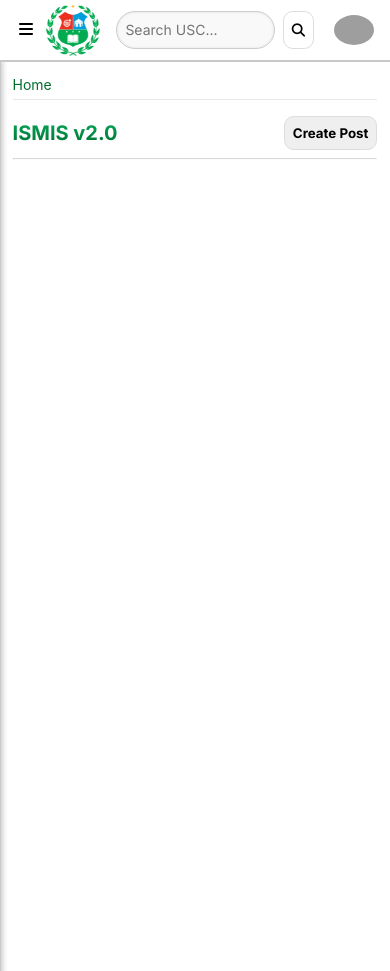
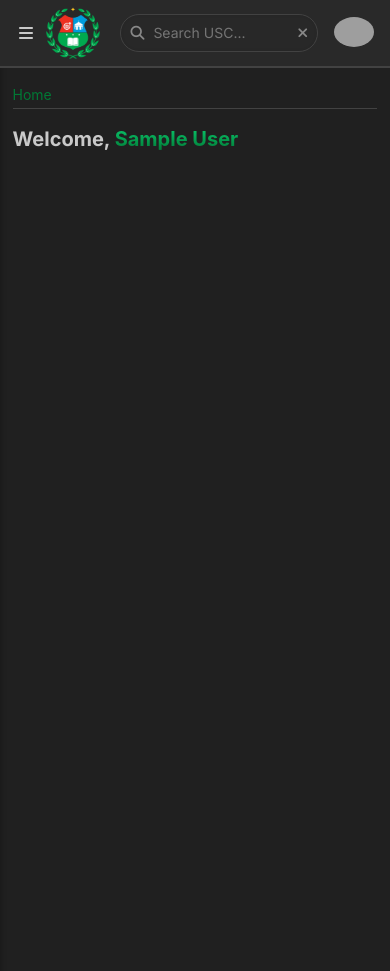
Before and after one commit to devliqht/schola, a PHP site: page /pages/home.php in a window 390 px wide. Run offline with PHP 8.4, Linux system fonts and the light colour scheme; the visitor is signed in with stand-in values (Sample User, id 1); data that the repository does not hold is empty; grey boxes are pictures that could not be loaded.

Commit message:
CHANGES: massive changes too many to write idk

```diff
--- a/api/config.php
+++ b/api/config.php
@@ -1,6 +1,13 @@
+<!-- <?php
+    //define("DB_HOST", "localhost:3306");
+    //define("DB_USER", "s22103604_chiase");
+    //define("DB_PASS", "sonicdravice");
+    //define("DB_NAME", "s22103604_chiase");
+?> -->
+
 <?php
-    define("DB_HOST", "localhost:3306");
-    define("DB_USER", "s22103604_chiase");
-    define("DB_PASS", "sonicdravice");
-    define("DB_NAME", "s22103604_chiase");
+    define("DB_HOST", "localhost");
+    define("DB_USER", "root");
+    define("DB_PASS", "");
+    define("DB_NAME", "chiase");
 ?>
--- a/components/render-header.php
+++ b/components/render-header.php
@@ -4,17 +4,20 @@ function render_header() {
     <header class="header px-4">
         <div class="flex flex-row align-center" style="gap: 0.4rem;">
             <div class="sidebar-toggle-wrapper">
-                <button id="sidebar-toggle" class="sidebar-toggle"><i class="fa-solid fa-bars fa-xs" style="color: black; text-decoration: none;"></i></button>
+                <button id="sidebar-toggle" class="sidebar-toggle"><i class="fa-solid fa-bars fa-xs text-white" style="text-decoration: none;"></i></button>
             </div>
             <div class="branding p-1">
-                <img class="logo" src="../assets/logo.png" />
-                <div class="header-search-container">
-                    <form id="header-search-form" action="../validation/search.php" method="GET">
-                        <input type="text" class="header-search-input text-sm w-full" style="margin: 0;" placeholder="Search USC..." id="search-input">
-                        <button type="submit" class="interaction inter-400 rounded-full" style="background:rgb(255, 255, 255);"><i class="fa-solid fa-magnifying-glass" style="color: black; text-decoration: none;"></i></button>
-                    </form>
+                <img class="logo" src="../assets/logo.png"/>
+            </div>
+        </div>
+        <div class="header-search-container" style="flex-grow: 0.5;">
+            <form id="header-search-form" action="../validation/search.php" method="GET">
+                <div class="header-search-wrapper">
+                    <i class="fa-solid fa-magnifying-glass search-icon"></i>
+                    <input type="text" class="header-search-input text-sm w-full" placeholder="Search USC..." id="search-input">
+                    <i class="fa-solid fa-xmark clear-search" id="clear-search"></i>
                 </div>
-            </div>
+            </form>
         </div>
         <div class="header-nav-links">
             <div class="link-wrapper"><a href="announcements.php" class="text-base inter-600">Announcements</a></div>
@@ -36,9 +39,28 @@ function render_header() {
         ?>
         <div class="flex flex-row align-center gap-4">
             <div class="flex flex-col header-text">
-                <a href="home.php" class="decoration-none"><h1 class="gradient-text inter-700 text-xl tracking-tight">University of San Carlos</h1></a>
+            <a href="create-post.php" ><button class="interaction inter-600 text-sm"><i class="fa-solid fa-plus"></i> Create</button></a>
             </div>
-            <img class="header-account-picture" src="<?php echo $profilePicture; ?>" alt="Pfp"/>
+            <div class="header-account-container">
+                <img class="header-account-picture" src="<?php echo $profilePicture; ?>" alt="Profile Picture">
+                <div class="account-modal" id="accountModal">
+                    <div class="account-modal-content">
+                        <h1 class="gradient-text text-lg inter-700">My Account</h1>
+                        <div class="user-info">
+                            <img class="header-account-picture" src="<?php echo $profilePicture; ?>" alt="Pfp"/>
+                                <div class="user-details">
+                                    <a class="text-base inter-700 gradient-text" href="profile.php?id=<?= $_SESSION['id']; ?>">
+                                        <?= htmlspecialchars($_SESSION['full_name']) ?>
+                                    </a>
+                                    <p class="text-xs inter-400 text-white">Profile</p>
+                                </div>
+                            </div>
+                        <a href="account.php" class="modal-item"><i class="fa-solid fa-user-gear"></i>Settings</a>
+                        <a href="../logout.php" class="modal-item"><i class="fa-solid fa-right-from-bracket"></i>Sign out</a>
+                        <!-- Add more menu items here as needed -->
+                    </div>
+                </div>
+            </div>
         </div>
     </header>
     <?php
--- a/components/render-post.php
+++ b/components/render-post.php
@@ -13,7 +13,7 @@ function render_post($post) {
         $profilePicture = !empty($post['profile_picture']) ? "../uploads/profile_pictures/" . $post['profile_picture'] : $defaultProfilePicture;
     ?>
     <a class="post-link" href="post.php?id=<?php echo htmlspecialchars($post['id']); ?>">
-    <div class="recent-discussion p-3">
+    <div class="recent-discussion p-4">
         <div class="flex flex-col gap-4">
             <div class="flex flex-row gap-4 align-center">
                     <div class="flex flex-col w-10 h-10">
@@ -21,17 +21,17 @@ function render_post($post) {
                     </div>
                     <div class="flex flex-col">
                         <h1 class="inter-700 text-base flex flex-row align-center" style="gap: 0.4rem;"><span class="gradient-text"><?= $post['full_name'] ?></span><div class="text-xs inter-300 post-date" data-timestamp="<?php echo $post['created_at']; ?>" style="color:rgb(97, 97, 97);"></div></h1>
-                        <h1 class="inter-300 text-xs">@<?= $post['username'] ?></h1>
+                        <h1 class="inter-300 text-xs text-white">@<?= $post['username'] ?></h1>
                     </div>
             </div>
             <div class="flex flex-col">
                 <div class="flex flex-row align-center">
-                    <h2 class="text-lg inter-700 pr-2"><?php echo htmlspecialchars($post['title']); ?></h2>
+                    <h2 class="text-lg inter-700 pr-2 text-white"><?php echo htmlspecialchars($post['title']); ?></h2>
                 </div>
                     <p class="text-sm inter-400 fetched-content"><?php echo nl2br(htmlspecialchars($post['content'])); ?></p>
             </div>
         </div>
-        <div class="post-interactions">
+        <div class="post-interactions text-white">
             <div class="flex flex-wrap" style="gap: 0.3rem;">
                 <div class="flex flex-row post-interaction">
                     <i class="fa-regular fa-thumbs-up pr-1"></i>
--- a/components/render-sidebar.php
+++ b/components/render-sidebar.php
@@ -13,13 +13,14 @@ function render_sidebar() {
     $defaultProfilePicture = "../uploads/profile_pictures/default.svg"; // Set a default image
     $profilePicture = isset($_SESSION['profile_picture']) ? "../uploads/profile_pictures/" . $_SESSION['profile_picture'] : $defaultProfilePicture;
     echo '<div class="p-1"></div>';
-    echo '<div class="user-info">
+
+    echo '<div class="user-info" style="margin: 0.25rem;">
         <img class="header-account-picture" src="'. $profilePicture .'" alt="Pfp"/>
         <div class="user-details">
-            <a class="text-base inter-700 gradient-text" href="profile.php?id='.$user_id.'">
+            <a class="text-base inter-700 gradient-text tracking-tight" href="profile.php?id='.$user_id.'">
                 '. htmlspecialchars($_SESSION['full_name']) . '
             </a>
-            <p class="text-xs inter-400">Profile</p>
+            <p class="text-xs inter-400" style="color: var(--text-light);">Profile</p>
         </div>
     </div> ';
     echo '<button id="sidebar-close" class="sidebar-close"><i class="fa-solid fa-times"></i></button>';
@@ -35,7 +36,7 @@ function render_sidebar() {
     ];
 
     foreach ($links as $file => $data) {
-        echo '<li class="inter-300 text-sm" >';
+        echo '<li class="inter-300 text-sm p-1" >';
         echo '    <a href="' . $file . '" class="' . isActive($file, $current_page) . '">';
         echo '        <i class="fa-solid ' . $data["icon"] . '"></i> ' . $data["label"];
         echo '    </a>';
@@ -51,9 +52,9 @@ function render_sidebar() {
             "create-events.php" => ["icon" => "fa-sliders", "label" => "Manage Events"],
         ];
 
-        echo '    <h1 class="gradient-text text-lg inter-700 pl-4 border-b-1" style="text-transform: capitalize;">Admin</h1>';
+        echo '    <h1 class="gradient-text text-lg inter-700 pl-4 tracking-wide" style="text-transform: capitalize;">Admin</h1>';
         foreach ($adminLinks as $file => $data) {
-            echo '<li class="inter-300 text-sm">';
+            echo '<li class="inter-300 text-sm p-1">';
             echo '    <a href="' . $file . '" class="' . isActive($file, $current_page) . '">';
             echo '        <i class="fa-solid ' . $data["icon"] . '"></i> ' . $data["label"];
             echo '    </a>';
@@ -61,20 +62,7 @@ function render_sidebar() {
         }
     }
 
-    echo '<div class="p-4"></div>';
 
-    $otherLinks = [
-        "account.php" => ["icon" => "fa-user-gear", "label" => "My Account"],
-        "../logout.php"    => ["icon" => "fa-right-from-bracket", "label" => "Sign Out"],
-    ];
-    echo '    <h1 class="gradient-text text-lg inter-700 pl-4 border-b-1" style="text-transform: capitalize;">Settings</h1>';
-    foreach ($otherLinks as $file => $data) {
-        echo '<li class="inter-300 text-sm">';
-        echo '    <a href="' . $file . '" class="' . isActive($file, $current_page) . '">';
-        echo '        <i class="fa-solid ' . $data["icon"] . '"></i> ' . $data["label"];
-        echo '    </a>';
-        echo '</li>';
-    }
 
     echo '    </ul>';
     echo '</div>';
--- a/css/colors.css
+++ b/css/colors.css
@@ -1,13 +1,22 @@
 :root {
     /* #0e3c00 */
     /* #b7b01d */
-    --chiase-color-dark: #006d2f;
-    --chiase-color-light: #07ac5c;
+    --chiase-color-dark: #017935;
+    --chiase-color-light: #0ac76c;
     --ismis-light: #b7b01d;
     --ismis-dark: #0e3c00;
-    --base-bg: #1b1b1b;
     --base-bg-one: #202020;
-    --base-bg-two: #2f2f2f;
+    --base-bg-two: #272727;
+    --base-bg-three: #292929;
+
+
+    --border-main-light: #c9c9c9;
+    --text-light: #c9c9c9;
+    --text-light-hover: #eaeaea;
+
+    --border-main-dark: #424242;
+    --text-dark: #424242;
+    --text-dark-hover: #626262;
 
     /* Tailwind stuff */
     --color-gray-50: #fcfcfc;
--- a/css/connect.css
+++ b/css/connect.css
@@ -4,14 +4,14 @@
     gap: 0.5rem;
 }
 .user-card {
-    color: black;
+    color: var(--text-light);
     padding: 0.6rem;
     transition: 0.3s;
-    border: 1px solid rgba(0, 82, 34, 0.17); /* Set border width */
+    border: 1px solid var(--border-main-dark); /* Set border width */
     display: flex;
     flex-direction: column;
     justify-content: space-between;
-    background-color: #ffffff;
+    background-color: var(--base-bg-two);
 }
 
 .user-card img {
--- a/css/form.css
+++ b/css/form.css
@@ -26,9 +26,9 @@ form {
 
 #submit {
     padding: 8px;
-    color: black;
-    border: 1px solid #c9c9c9;
-    border-radius: 4px;
+    color: var(--text-light);
+    border: 1px solid var(--border-main-dark);
+    border-radius: 1rem;
     cursor: pointer;
 }
 
@@ -39,7 +39,7 @@ form {
 
 input, textarea, select {
     padding: 0.6rem;
-    border: 1px solid #c9c9c9;
+    border: 1px solid var(--border-main-dark);
     box-shadow: inset 0 0 3px rgba(0, 0, 0, 0.1);
     box-sizing: border-box;
     background: rgba(0, 0, 0, 0.024);
@@ -50,6 +50,7 @@ input, textarea, select {
     font-weight: 400;
     width: calc(100% - 20px);
     max-width: 100%;
+    color: var(--text-light);
 }
 
 input:focus, textarea:focus {
--- a/css/header.css
+++ b/css/header.css
@@ -2,14 +2,14 @@
     position: fixed;
     top: 0;
     z-index: 2000;
-    background-color: white;
+    background-color: var(--base-bg-three);
     color: white;
     display: flex;
     align-items: center;
     gap: 1rem;
     justify-content: space-between;
     width: calc(100% - 2rem);
-    border-bottom: 2px solid #c9c9c9;
+    border-bottom: 2px solid var(--border-main-dark);
     background-size: cover; /* Ensures it covers the entire header */
     background-position: left center; /* Center it horizontally */
     background-repeat: no-repeat; /* Prevent repetition */
@@ -146,11 +127,36 @@
     gap: 0.5rem;
 }
 
+.header-search-wrapper {
+    position: relative;
+    width: 100%;
+    display: flex;
+    align-items: center;
+}
+
 .header-search-input {
-    padding: 8px;
-    width: 200px;
-    border: 1px solid #ccc;
+    width: 100%;
+    padding: 8px 8px 8px 32px; /* Left padding for icon */
+    border: 1px solid var(--border-main-dark);
     border-radius: 2rem;
+    outline: none;
+    color: var(--text-light);
+}
+
+.search-icon {
+    position: absolute;
+    left: 10px;
+    color: #888;
+    font-size: 14px;
+}
+
+.clear-search {
+    position: absolute;
+    right: 10px;
+    color: #888;
+    font-size: 14px;
+    cursor: pointer;
+    display: none; /* Hidden by default */
 }
 
 .search-results-overlay {
@@ -190,5 +196,66 @@
     color: black;
     display: flex;
     flex-direction: column;
+}
+
+.profile-name {
+    font-size: 1.5rem; /* 24px */
+    line-height: calc(2 / 1.5); /* 1.333 */
+}
+
+.profile-username {
+    color: var(--text-light);
+    font-size: 1rem; /* 16px */
+    line-height: calc(1.5 / 1); /* 1.5 */
+}
+
+.header-account-container img {
+    cursor: pointer;
+}
+
+.header-account-container {
+    position: relative;
+    transition: 0.1s opacity;
+}
+
+.header-account-container img:hover {
+    opacity: 0.8;
+}
+
+.account-modal {
+    display: none;
+    position: absolute;
+    top: 45px;
+    right: 0;
+    background-color: var(--base-bg-two);
+    box-shadow: 0 2px 5px rgba(0,0,0,0.2);
+    border-radius: 4px;
+    padding: 0.6rem;
+    z-index: 1000;
 
 }
+
+.account-modal-content {
+    display: flex;
+    flex-direction: column;
+    gap: 0.6rem;
+    padding: 0.4rem;
+    min-width: 260px;
+}
+
+.modal-item {
+    color: var(--text-light);
+    text-decoration: none;
+    display: block;
+    display: flex;
+    flex-direction: row;
+    gap: 0.6rem;
+    align-items: center;
+    transition: all 0.2s;
+    border-radius: 1rem;
+    padding: 0.6rem;
+}
+
+.modal-item:hover {
+    background-color: var(--text-dark);
+}
--- a/css/posts.css
+++ b/css/posts.css
@@ -1,14 +1,14 @@
 html, body {
     overflow-y: auto;
-    background-color: white;
+    background-color: var(--base-bg-one);
 }
 
 hr {
-    border-color: #f9f9f96e;
+    border-color: var(--border-main-dark);
 }
 
 .main-content {
-    background-color: white;
+    background-color: var(--base-bg-one);
     overflow-y: auto;
     overflow-x: hidden;
     grid-row: 1 / 2;
@@ -45,7 +45,7 @@ hr {
     grid-template-columns: 240px 1fr;
     grid-template-rows: 1fr;
     position: absolute;
-    top: 3.8rem;
+    top: 4rem;
     width: 100%; /* Ensure Grid spans full viewport width */
 }
 
@@ -81,14 +81,14 @@ hr {
 
 .post {
     padding: 1rem;
-    background-color: #f9f9f9;
-    border-top: 1px solid #ddd;
+    background-color: var(--base-bg-one);
+    border-top: 1px solid var(--border-main-dark);
     transition: 0.1s all;
 }
 
 .post:hover {
     cursor: pointer;
-    background-color: #eaeaea;
+    background-color: var(--base-bg-three);
 }
 
 .post-link {
@@ -106,8 +106,8 @@ hr {
 .latest-post {
     margin-bottom: 1.2rem;
     padding: 1rem;
-    background-color: #f9f9f9;
-    border: 1px solid #ddd;
+    background-color: var(--base-bg-two);
+    border: 1px solid var(--border-main-dark);
     width: calc(33.33% - 0.4rem);
     max-width: 400px;
     display: flex;
@@ -156,6 +156,7 @@ hr {
     display: flex;
     flex-direction: row;
     justify-content: space-between;
+    color: var(--text-light);
 }
 
 .renderPost-metadata {
@@ -172,11 +173,13 @@ hr {
 }
 
 .interaction {
-    border: 1px solid #ddd;
-    padding: 8px;
-    border-radius: 0.6rem;
+    border: 1px solid var(--border-main-dark);
+    padding: 0.675rem;
+    padding-right: 0.885rem; padding-left: 0.885rem;
+    border-radius: 1rem;
     transition: 0.1s border;
-    color: black;
+    color: var(--text-light);
+    background-color: var(--base-bg-two);
 }
 
 .interactions-row {
@@ -278,6 +281,7 @@ textarea.comment-textarea {
     transition: all 0.2s;
     border-radius: 0;
     box-shadow: none;
+    color: var(--text-light);
 }
 
 textarea.comment-textarea:focus {
@@ -291,15 +295,14 @@ textarea.comment-textarea:focus {
     flex-direction: column;
     overflow-y: auto;
     overflow-x: hidden;
-    background-color: #f9f9f9;
-    border-bottom: 1px solid #ddd;
-
+    background-color: var(--base-bg-two);
+    border-radius: 0.7rem;
     transition: 0.1s all;
 }
 
 .recent-discussion:hover {
     cursor: pointer;
-    background-color: #f2f2f2;
+    background-color: var(--text-dark);
 }
 
 .fetched-content, .announcement-content {
@@ -311,14 +314,15 @@ textarea.comment-textarea:focus {
     box-orient: vertical;
     overflow: hidden;
     text-overflow: ellipsis;
-    /* max-height: 3em;          */
+    color: var(--text-light);
 }
 
 .breadcrumb {
     font-size: 14px;
     margin-bottom: 16px;
     padding-bottom: 0.4rem;
-    border-bottom: 1px solid #e7e7e7;
+    border-bottom: 1px solid var(--border-main-dark);
+    color: var(--text-light);
 }
 
 .breadcrumb a {
--- a/css/sidebar.css
+++ b/css/sidebar.css
@@ -5,27 +5,27 @@
 }
 
 .quick-links a {
-    color: inherit;
+    color: var(--text-light);
     text-decoration: none;
     display: block;
-    padding: 0.4rem;
+    padding: 0.6rem;
     display: flex;
     flex-direction: row;
     gap: 0.6rem;
     align-items: center;
     transition: all 0.2s;
     padding-left: 1rem;
+    border-radius: 1rem;
 }
 
 .quick-links a:hover {
-    background: #eaeaea;
-    color: var(--chiase-color-dark) !important;
+    background: var(--text-dark);
+    color: var(--text-light) !important;
 }
 
 .active-link {
-    background: #eaeaea;
-    color: var(--chiase-color-dark) !important;
-    border-right: 2px solid var(--chiase-color-light);
+    background: var(--text-dark);
+    color: var(--text-light) !important;
     transition: 0.2s all;
 }
 
@@ -43,8 +43,8 @@
 .right-sidebar {
     color: black;
     width: 240px;
-    background: white;
-    border-right: 1px solid #c9c9c9;
+    background: var(--base-bg-two);
+
     position: fixed; /* Fixed position */
     height: calc(100vh - 3.8rem); /* Full height minus header */
     overflow-y: auto; /* Scrollable if needed */
@@ -94,15 +94,14 @@
 @media (max-width: 1024px) {
     .right-sidebar {
         position: fixed;
-        left: -200px; /* Hide off-screen */
+        left: -240px; /* Hide off-screen */
         top: 0;
         height: 100%;
-        width: 200px;
+        width: 240px;
         z-index: 1000;
-        background: white;
         box-shadow: 2px 0 5px rgba(0, 0, 0, 0.2);
         transition: transform 0.3s ease-in-out;
-        top: 3.8rem;
+        top: 4.2rem;
     }
 
     .sidebar-toggle-wrapper {
@@ -128,7 +127,7 @@
     }
 
     .right-sidebar.open {
-        transform: translateX(200px);
+        transform: translateX(240px);
     }
 
     .sidebar-overlay.active {
--- a/css/utilities/responsive.css
+++ b/css/utilities/responsive.css
@@ -30,13 +30,13 @@
         grid-template-columns: 1fr;
         grid-template-rows: 1fr;
         position: absolute;
-        top: 3.8rem;
     }
 }
 
 @media (max-width: 768px) {
     .header {
         align-items: center;
+        padding-top: 0.2rem; padding-bottom: 0.2rem;
     }
 
     .main-content {
@@ -79,6 +79,7 @@
         grid-template-columns: 1fr;
         grid-template-rows: 1fr;
         place-self: center;
+        top: 4.4rem;
     }
 
     .item2 {
@@ -147,6 +148,11 @@
         scrollbar-width: none;
         -ms-overflow-style: none;
     }
+
+    .interaction {
+        padding: 0.4rem;
+        padding-left: 0.55rem; padding-right: 0.55rem;
+    }
 }
 
 @media (max-width: 480px) {
--- a/css/utilities/util-text.css
+++ b/css/utilities/util-text.css
@@ -2,55 +2,66 @@
 .text-xs {
 font-size: 0.75rem; /* 12px */
 line-height: calc(1 / 0.75); /* 1.333 */
+color: inherit;
 }
 
 .text-sm {
 font-size: 0.875rem; /* 14px */
+color: inherit;
 line-height: calc(1.25 / 0.875); /* 1.429 */
 }
 
 .text-base {
 font-size: 1rem; /* 16px */
+color: inherit;
 line-height: calc(1.5 / 1); /* 1.5 */
 }
 
 .text-lg {
 font-size: 1.125rem; /* 18px */
+color: inherit;
 line-height: calc(1.75 / 1.125); /* 1.556 */
 }
 
 .text-xl {
 font-size: 1.25rem; /* 20px */
+color: inherit;
 line-height: calc(1.75 / 1.25); /* 1.4 */
 }
 
 .text-2xl {
 font-size: 1.5rem; /* 24px */
+color: inherit;
 line-height: calc(2 / 1.5); /* 1.333 */
 }
 
 .text-3xl {
 font-size: 1.875rem; /* 30px */
+color: inherit;
 line-height: calc(2.25 / 1.875); /* 1.2 */
 }
 
 .text-4xl {
 font-size: 2.25rem; /* 36px */
+color: inherit;
 line-height: calc(2.5 / 2.25); /* 1.111 */
 }
 
 .text-5xl {
 font-size: 3rem; /* 48px */
+color: inherit;
 line-height: 1; /* 1 */
 }
 
 .text-6xl {
 font-size: 3.75rem; /* 60px */
+color: inherit;
 line-height: 1; /* 1 */
 }
 
 .text-7xl {
 font-size: 4.5rem; /* 72px */
+color: inherit;
 line-height: 1; /* 1 */
 }
 
--- a/css/utilities/utility.css
+++ b/css/utilities/utility.css
@@ -58,6 +58,10 @@
     justify-content: space-between;
 }
 
+.relative {
+    position: relative;
+}
+
 .gap-4 {
     gap: 1rem;
 }
@@ -95,11 +99,11 @@
 }
 
 .text-white {
-    color: white;
+    color: var(--text-light);
 }
 
 .text-black {
-    color: black;
+    color: var(--text-dark);
 }
 /* Tailwind-like Box Shadows */
 .shadow-sm { box-shadow: 0 1px 2px 0 rgba(0, 0, 0, 0.05); }
--- a/pages/home.php
+++ b/pages/home.php
@@ -40,21 +40,8 @@
                 </nav>
 
                 <div class="flex flex-row gap-4 justify-between align-center">
-                    <h2 class="text-xl gradient-text inter-700">ISMIS v2.0</h2>
-                        <a href="create-post.php" ><button class="interaction inter-700">Create Post</button></a>
-                        <div class="modal" id="postModal">
-                            <form action="../validation/add-post.php" method="POST">
-                                <div class="modal-content">
-                                    <span class="close-btn" onclick="closeModal()">&times;</span>
-                                    <h2 class="gradient-text inter-600 text-xl">Create a Post</h2>
-                                    <input type="text" id="postTitle" name="postTitle" placeholder="Post Title" required>
-                                    <textarea id="postContent" name="postContent" placeholder="Post Content" rows="4" required></textarea>
-                                    <input type="submit" class="submit-btn" />
-                                </div>
-                            </form>
-                        </div>
+                    <h2 class="text-xl text-white inter-700 pb-4">Welcome, <span class="gradient-text"><?= $_SESSION['full_name']; ?></span></h2>
                 </div>
-                <hr/>
                 <div class="discussions-wrapper">
                     <?php
                         $conn = establish_connection();
```
Also changed, not shown: other parts of css/header.css (+5 -24 lines), css/account.css (+5 -14 lines), js/sidebar.js (+19 -0 lines), pages/post.php (+7 -9 lines), pages/profile.php (+5 -7 lines), uploads/covers/default.svg, uploads/covers/light.svg (added).
